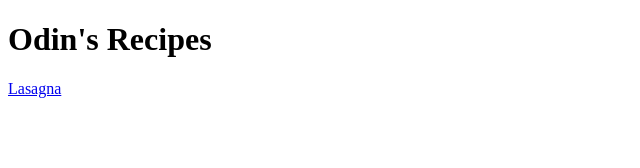
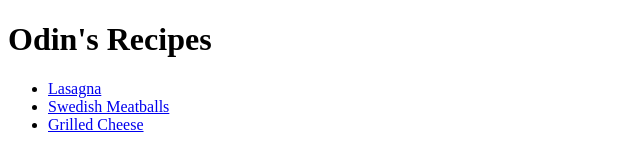
Before and after one commit to lyneld/odin-recipes, a plain HTML site: page index.html in a window 1280 px wide. Shown: the whole page, without its empty margins (0-640 px from the left). Drawn offline with Linux system fonts and the light colour scheme.

Commit message:
Update recipe links on the index page

```diff
--- a/index.html
+++ b/index.html
@@ -6,6 +6,10 @@
 </head>
 <body>
     <h1>Odin's Recipes</h1>
-    <a href="./recipes/lasagna.html">Lasagna</a>
+    <ul>
+        <li><a href="./recipes/lasagna.html">Lasagna</a></li>
+        <li><a href="./recipes/swedish-meatballs.html">Swedish Meatballs</a></li>
+        <li><a href="./recipes/grilled-cheese.html">Grilled Cheese</a></li>
+    </ul>
 </body>
 </html>
```
